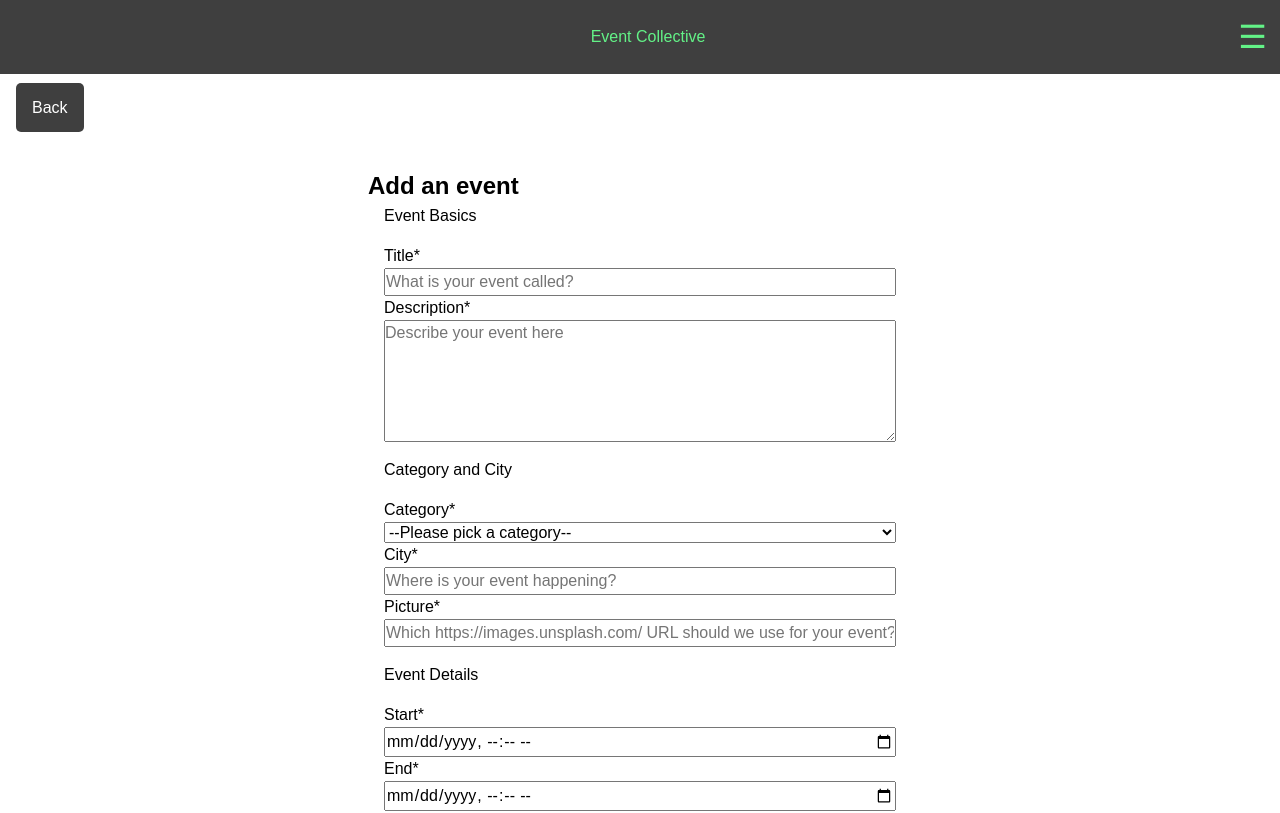
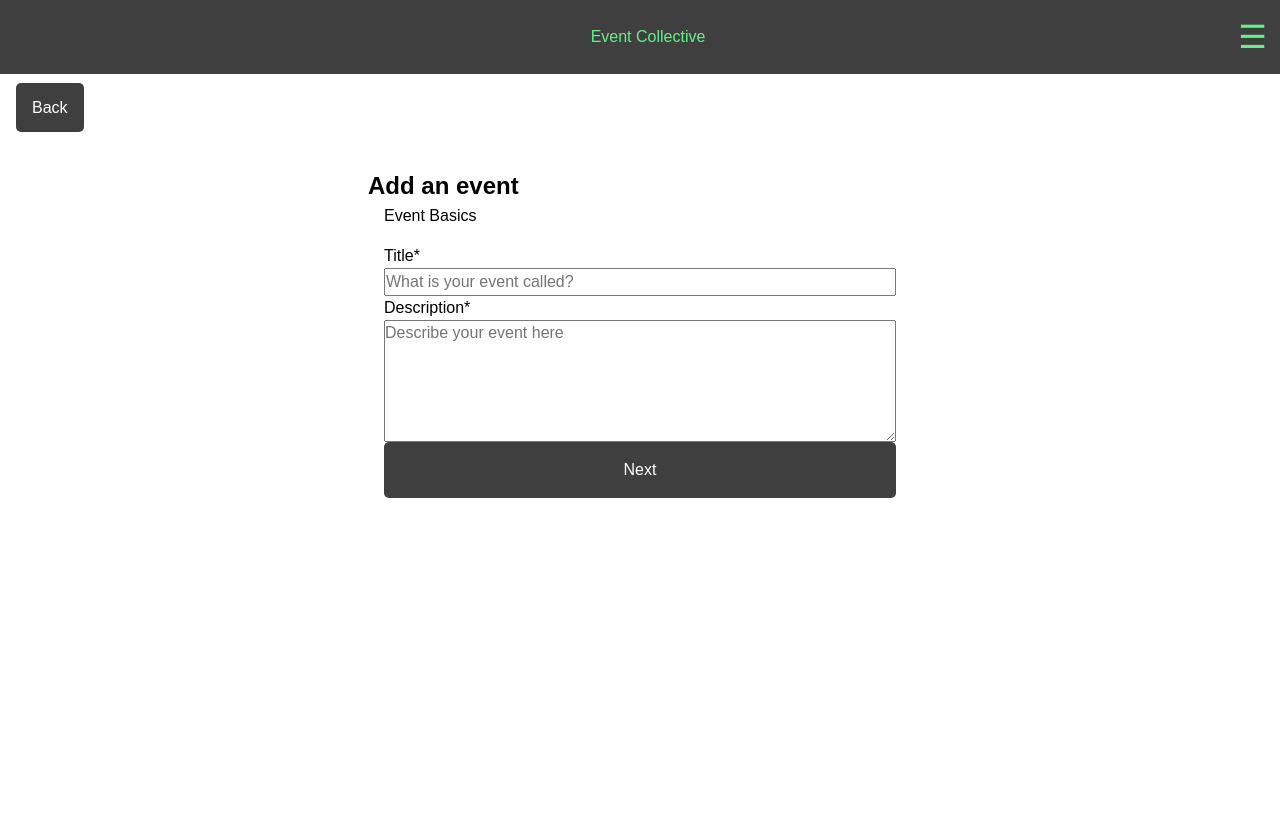
Before and after one commit to alhen002/capstone-event-repo, a Next.js app: page /events/create in a window 1280 px wide. Shown: the top 813 px of the page. Built offline with nearby package versions, Linux system fonts and the light colour scheme.

Commit message:
created new state for multistepform

```diff
--- a/components/EventForm.js
+++ b/components/EventForm.js
@@ -2,6 +2,7 @@ import styled from "styled-components";
 import { useRouter } from "next/router";
 import { createNewEvent } from "@/lib/api";
 import Button from "components/Button.js";
+import { useState } from "react";
 
 const StyledForm = styled.form`
   padding-top: 3rem;
@@ -20,6 +21,11 @@ const StyledFieldset = styled.fieldset`
 `;
 
 export default function EventForm() {
+  const [formStep, setFormStep] = useState(0);
+
+  const nextFormStep = () => setFormStep(formStep + 1);
+  const prevFormStep = () => setFormStep(formStep - 1);
+
   const router = useRouter();
 
   function handleSubmit(event) {
@@ -37,6 +43,7 @@ export default function EventForm() {
       <StyledForm onSubmit={handleSubmit}>
         <h2>Add an event</h2>
 
+        {formStep === 0 && (
           <StyledFieldset>
             <legend>Event Basics</legend>
 
@@ -62,8 +69,12 @@ export default function EventForm() {
               rows="5"
               required
             ></textarea>
+
+            <Button onClick={nextFormStep}>Next</Button>
           </StyledFieldset>
+        )}
 
+        {formStep === 1 && (
           <StyledFieldset>
             <legend>Category and City</legend>
 
@@ -107,8 +118,13 @@ export default function EventForm() {
               pattern="^https://images\.unsplash\.com/.*$"
               required
             ></input>
+            <Button onClick={prevFormStep}>Back</Button>
+            <Button onClick={nextFormStep}>Next</Button>
           </StyledFieldset>
+        )}
 
+        {formStep === 2 && (
+          <>
             <StyledFieldset>
               <legend>Event Details</legend>
               <label htmlFor="startDateTime" id="startDateTimeLabel">
@@ -155,10 +171,13 @@ export default function EventForm() {
                 placeholder="Pick your name of that of your organisation"
               ></input>
               <p> *required fields</p>
+              <Button onClick={prevFormStep}>Back</Button>
               <Button color={"green"} type="Submit">
                 Submit
               </Button>
             </StyledFieldset>
+          </>
+        )}
       </StyledForm>
     </>
   );
```
Lines whose indentation alone changed are shown as unchanged.
